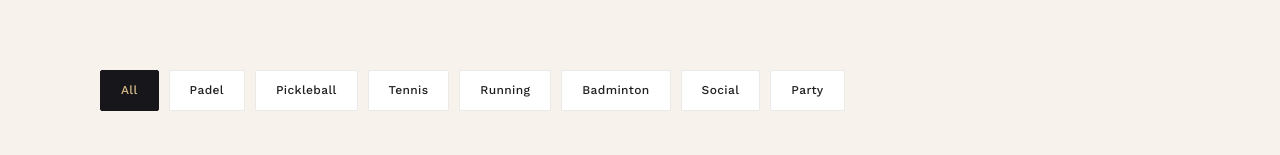
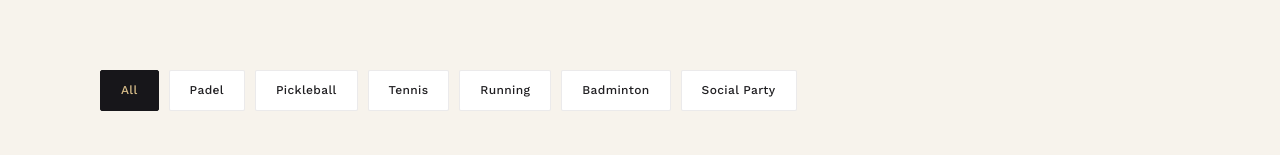
Before and after one commit to nilarlinn/meetup.catchup, a Next.js app: page / in a window 1280 px wide. Shown: the part 565-720 px from the top of the page. Built offline with nearby package versions, Linux system fonts and the light colour scheme; no server answers; the database is empty.

Commit message:
public/categories/social_party.jpg

```diff
--- a/app/globals.css
+++ b/app/globals.css
@@ -298,6 +298,7 @@ table.admin th { font-size: 11px; text-transform: uppercase; color: var(--ink-so
 .ticket-cat-badminton { background: #EEF5E5; color: #5C8A32; }
 .ticket-cat-social { background: #F7E7ED; color: #B24C72; }
 .ticket-cat-party { background: #F2E4E4; color: #6E3B3B; }
+.ticket-cat-social_party { background: #F7E7ED; color: #B24C72; }
 
 footer.site-footer {
   background: var(--charcoal);
--- a/app/page.tsx
+++ b/app/page.tsx
@@ -3,13 +3,12 @@ import { createClient } from "@/lib/supabase-server";
 export const revalidate = 0; // always fetch fresh
 
 const CATEGORIES = [
-  { key: "padel", label: "Padel" },
-  { key: "pickleball", label: "Pickleball" },
-  { key: "tennis", label: "Tennis" },
-  { key: "running", label: "Running" },
-  { key: "badminton", label: "Badminton" },
-  { key: "social", label: "Social" },
-  { key: "party", label: "Party" },
+  { key: "padel", label: "Padel", keys: ["padel"] },
+  { key: "pickleball", label: "Pickleball", keys: ["pickleball"] },
+  { key: "tennis", label: "Tennis", keys: ["tennis"] },
+  { key: "running", label: "Running", keys: ["running"] },
+  { key: "badminton", label: "Badminton", keys: ["badminton"] },
+  { key: "social_party", label: "Social Party", keys: ["social", "party", "social_party"] },
 ];
 
 export default async function HomePage({
@@ -24,10 +23,11 @@ export default async function HomePage({
     .order("created_at", { ascending: false });
 
   const activeCategory = searchParams.category;
+  const activeGroup = CATEGORIES.find((c) => c.key === activeCategory);
   const query = (searchParams.q || "").toLowerCase().trim();
 
-  let events = activeCategory
-    ? allEvents?.filter((ev) => ev.category === activeCategory)
+  let events = activeGroup
+    ? allEvents?.filter((ev) => activeGroup.keys.includes(ev.category))
     : allEvents;
 
   if (query) {
```
Also changed, not shown: public/categories/social_party.jpg (added).
